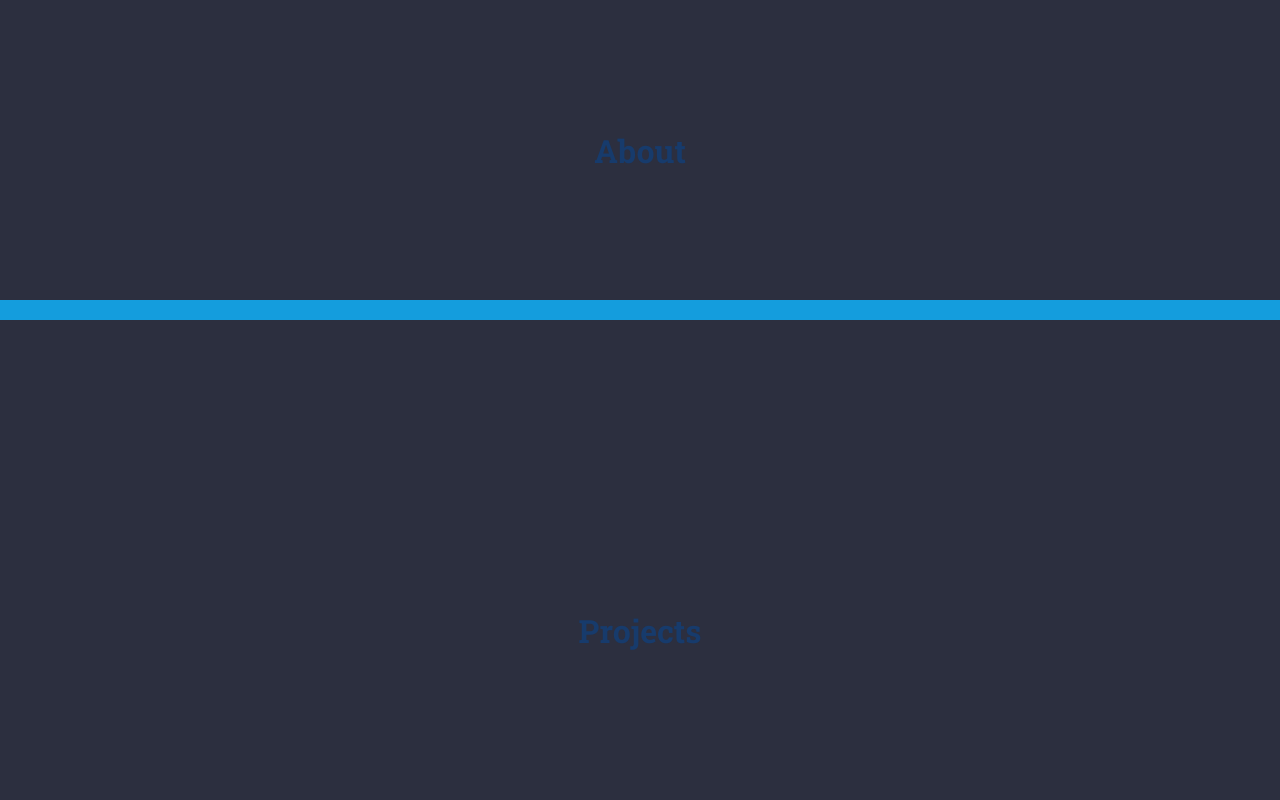
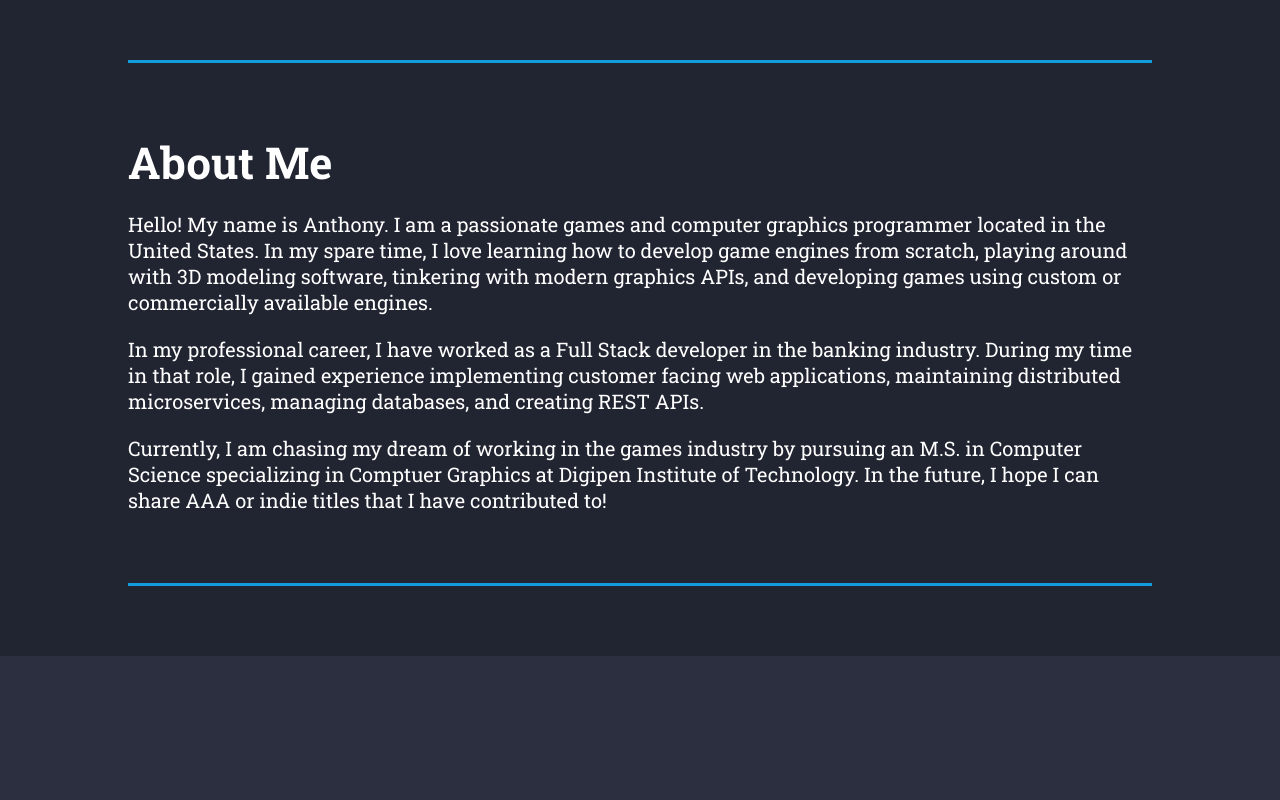
Before and after one commit to Abar23/Portfolio-Website, a React (Create React App) app: page /#/ in a window 1280 px wide. Shown: the part 900-1700 px from the top of the page. Built offline with nearby package versions, Linux system fonts and the light colour scheme.

Commit message:
Updated scroll to top button component and updated about section

```diff
--- a/src/App.css
+++ b/src/App.css
@@ -146,20 +146,7 @@ p {
     height: 100vh;
     font-size: 32px;
     font-weight: bold;
-    border-top: 10px solid #149ddd;
-    border-bottom: 10px solid #149ddd;
     background-color: white;
-}
-
-.about {
-    color: #173b6c;
-    display: grid;
-    place-items: center;
-    height: 40vh;
-    font-size: 32px;
-    font-weight: bold;
-    border-top: 10px solid #149ddd;
-    border-bottom: 10px solid #149ddd;
 }
 
 .section {
@@ -169,8 +156,6 @@ p {
     height: 60vh;
     font-size: 32px;
     font-weight: bold;
-    border-top: 10px solid #149ddd;
-    border-bottom: 10px solid #149ddd;
 }
 
 .projects {
@@ -180,8 +165,6 @@ p {
     height: 80vh;
     font-size: 32px;
     font-weight: bold;
-    border-top: 10px solid #149ddd;
-    border-bottom: 10px solid #149ddd;
 }
 
 @media screen and (max-width: 1024px) {
--- a/src/Components/About.js
+++ b/src/Components/About.js
@@ -0,0 +1,33 @@
+import React from 'react'
+import '../Styles/About.css';
+
+export const About = React.forwardRef((props, refs) => {
+
+    return (
+        <div className='about container background-light-black' ref={refs}>
+            <div className='container-inner about-container-inner-border-style'>
+                <div className='section-title'>
+                    <h2>About Me</h2>
+                </div>
+                <div className='contact-description'>
+                    <p>
+                        Hello! My name is Anthony. I am a passionate games and computer graphics programmer located in the United States. In my spare time,
+                        I love learning how to develop game engines from scratch, playing around with 3D modeling software, tinkering with modern graphics
+                        APIs, and developing games using custom or commercially available engines.
+                    </p>
+                    <br/>
+                    <p>
+                        In my professional career, I have worked as a Full Stack developer in the banking industry. During my time in that role, I gained
+                        experience implementing customer facing web applications, maintaining distributed microservices, managing databases, and creating
+                        REST APIs.
+                    </p>
+                    <br/>
+                    <p>
+                        Currently, I am chasing my dream of working in the games industry by pursuing an M.S. in Computer Science specializing in Comptuer
+                        Graphics at Digipen Institute of Technology. In the future, I hope I can share AAA or indie titles that I have contributed to!
+                    </p>
+                </div>
+            </div>
+        </div>
+    )
+})
--- a/src/Components/Components.js
+++ b/src/Components/Components.js
@@ -2,9 +2,10 @@ import { Navbar } from './Navbar';
 import { Home } from './Home';
 import { Resume } from './Resume';
 import { NotFound } from './NotFound';
-import { Contact } from './Contact'
-import { Footer } from './Footer'
+import { Contact } from './Contact';
+import { Footer } from './Footer';
+import { About } from './About';
 import { ScrollToTopButton } from './ScrollToTopButton';
 import { AnimatedRoutes } from './AnimatedRoutes';
 
-export { Navbar, Home, Resume, NotFound, Contact, Footer, ScrollToTopButton, AnimatedRoutes }
+export { Navbar, Home, Resume, NotFound, Contact, Footer, About, ScrollToTopButton, AnimatedRoutes }
--- a/src/Components/Contact.js
+++ b/src/Components/Contact.js
@@ -10,7 +10,7 @@ export const Contact = React.forwardRef((props, refs) => {
         <div className='contact container background-light-black' ref={refs}>
             <div className='container-inner'>
                 <div className='section-title align-to-center'>
-                    <h2>Contact me</h2>
+                    <h2>Contact Me</h2>
                 </div>
                 <div className='contact-description align-to-center'>
                     <p className='center-text'>
--- a/src/Components/Home.js
+++ b/src/Components/Home.js
@@ -1,6 +1,6 @@
 import React, { useEffect } from "react";
 import { Element } from 'react-scroll';
-import { Contact, Footer } from './Components';
+import { Contact, Footer, About } from './Components';
 import { motion } from "framer-motion";
 
 export const Home = React.forwardRef((props, refs) => {
@@ -64,9 +64,7 @@ export const Home = React.forwardRef((props, refs) => {
                 </div>
             </Element>
             <Element>
-                <div className='about' ref={refs[1]}>
-                    About
-                </div>
+                <About ref={refs[1]}/>
             </Element>
             <Element>
                 <div className='projects' ref={refs[2]}>
--- a/src/Components/Resume.js
+++ b/src/Components/Resume.js
@@ -177,7 +177,7 @@ export const Resume = (props) => {
                                             <p>Columbus, Ohio</p>
                                             <p>Aug 2014 - Dec 2019</p>
                                         </div>
-                                        <p>B.S. in Computer Science and Engineerin specializing in Computer Graphics and Game Design - Cum Laude</p>
+                                        <p>B.S. in Computer Science and Engineering specializing in Computer Graphics and Game Design - Cum Laude</p>
                                     </div>
                                 </div>
                             </div>
--- a/src/Components/ScrollToTopButton.js
+++ b/src/Components/ScrollToTopButton.js
@@ -1,9 +1,12 @@
-import React, { useState, useEffect } from 'react';
+import React, { useState, useEffect, useRef } from 'react';
 import { MdKeyboardArrowUp } from 'react-icons/md'
 import '../Styles/ScrollToTopButton.css';
 
 export const ScrollToTopButton = () => {
-    const [scrollButtonVisibility, setscrollButtonVisibility] = useState();
+
+    const scrollToTopButton = useRef();
+
+    const [scrollButtonVisibility, setscrollButtonVisibility] = useState(null);
 
     const toggleScrollButtonVisibility = () => {
         let scrollYOffset = window.document.documentElement.scrollTop;
@@ -11,14 +14,19 @@ export const ScrollToTopButton = () => {
             setscrollButtonVisibility(true);
         } else {
             setscrollButtonVisibility(false);
+            scrollToTopButton.current.disabled = false;
         }
     }
 
     const scrollToTop = () => {
-        window.scrollTo({
-            top: 0,
-            behavior: 'smooth'
-        });
+        if(!scrollToTopButton.current.disabled)
+        {
+            scrollToTopButton.current.disabled = true;
+            window.scrollTo({
+                top: 0,
+                behavior: 'smooth'
+            });
+        }
     }
 
     useEffect(() => {
@@ -30,7 +38,7 @@ export const ScrollToTopButton = () => {
     }, []);
 
     return (
-        <button className={'scroll-to-top-button ' + (scrollButtonVisibility ? 'scroll-button-animate-show' : 'scroll-button-animate-hide')} onClick={scrollToTop}>
+        <button className={'scroll-to-top-button ' + (scrollButtonVisibility ? 'scroll-button-animate-show' : 'scroll-button-animate-hide')} onClick={scrollToTop} ref={scrollToTopButton}>
             <MdKeyboardArrowUp />
         </button>
     )
--- a/src/Styles/About.css
+++ b/src/Styles/About.css
@@ -0,0 +1,17 @@
+.about-container-inner-border-style::before {
+    content: "";
+    position: absolue;
+    display: block;
+    width: 100%;
+    margin-bottom: 70px;
+    border-top: 3px solid #149ddd;
+}
+
+.about-container-inner-border-style::after {
+    content: "";
+    position: absolue;
+    display: block;
+    width: 100%;
+    margin-top: 70px;
+    border-top: 3px solid #149ddd;
+}
```
